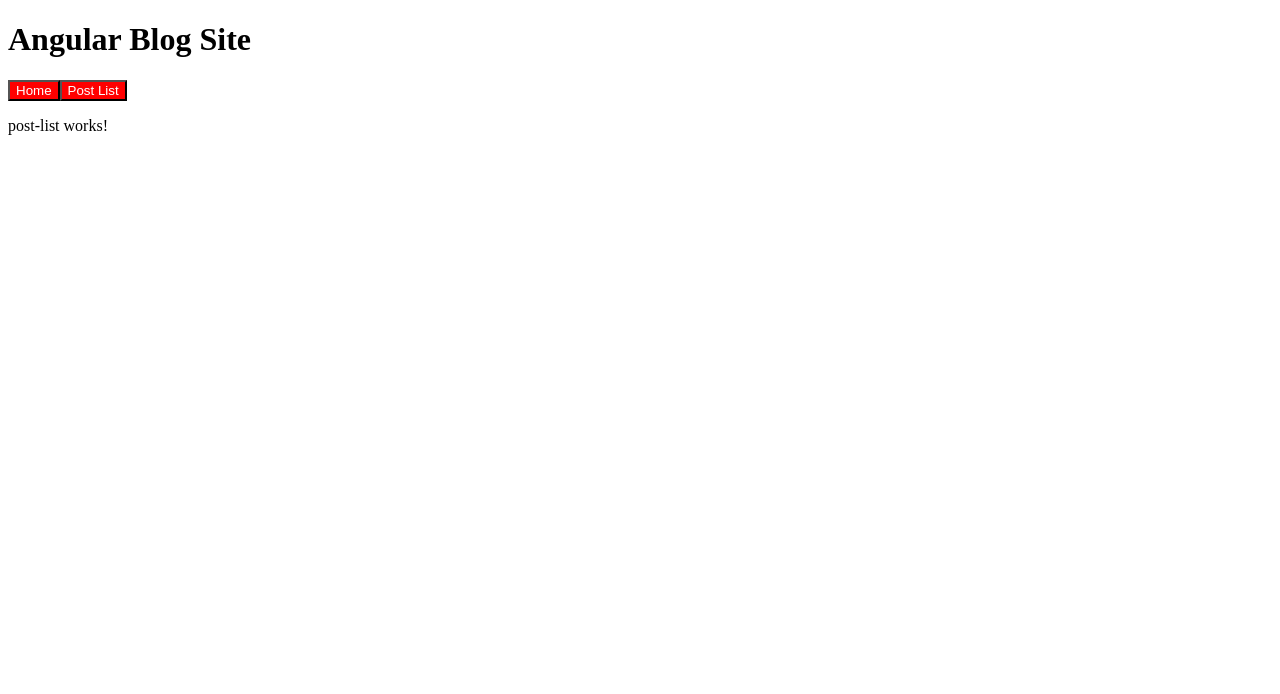
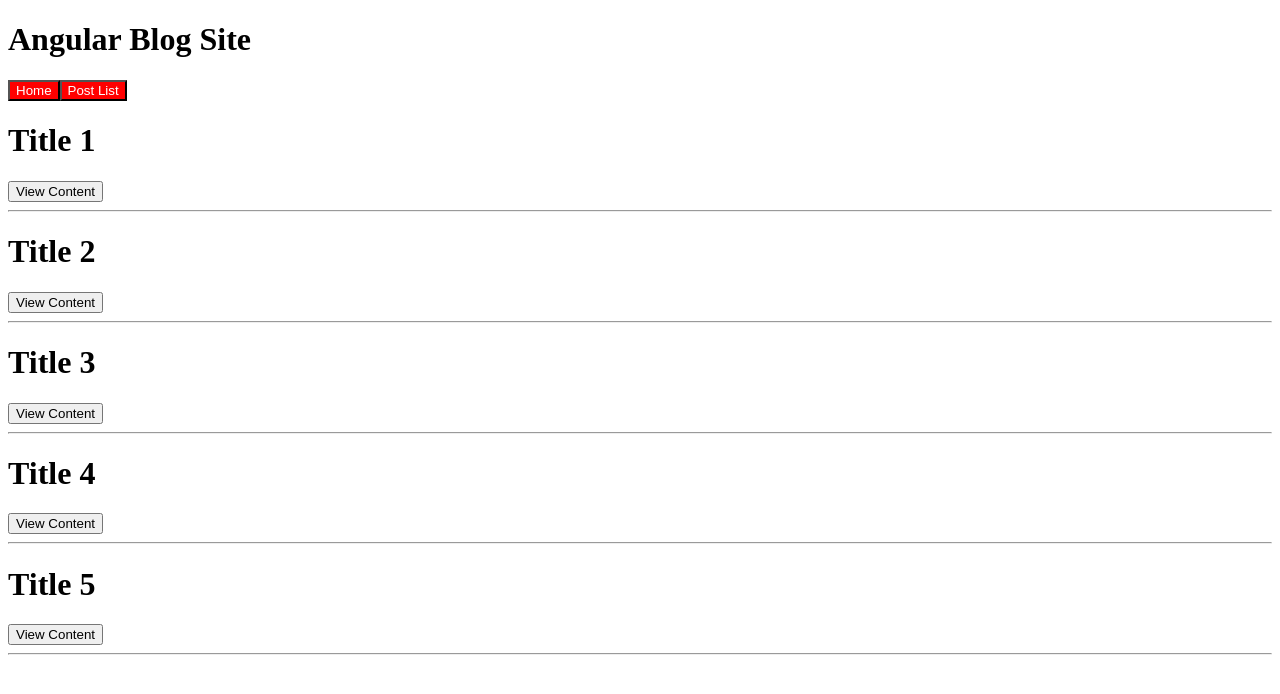
Before and after one commit to kskannandotwin/ang-routing, an Angular app: page /posts in a window 1280 px wide. Shown: the top 694 px of the page. Built offline with nearby package versions, Linux system fonts and the light colour scheme.

Commit message:
22.06.2023
completed

```diff
--- a/src/app/post-list/post-list.component.html
+++ b/src/app/post-list/post-list.component.html
@@ -1 +1,5 @@
-<p>post-list works!</p>
+<div *ngFor="let post of posts; let index = index">
+    <h1>{{ post.title }}</h1>
+    <button [routerLink]="['/post', index]">View Content</button>
+    <hr>
+</div>
--- a/src/app/post-list/post-list.component.ts
+++ b/src/app/post-list/post-list.component.ts
@@ -6,5 +6,31 @@
   styleUrls: ['./post-list.component.css']
 })
 export class PostListComponent {
-
+  posts = [
+    {
+      id: 1,
+      title: 'Title 1',
+      content: 'Lorem ipsum and so and so paragraph testing.'
+    },
+    {
+      id: 2,
+      title: 'Title 2',
+      content: 'Lorem ipsum and so and so paragraph testing.'
+    },
+    {
+      id: 3,
+      title: 'Title 3',
+      content: 'Lorem ipsum and so and so paragraph testing.'
+    },
+    {
+      id: 4,
+      title: 'Title 4',
+      content: 'Lorem ipsum and so and so paragraph testing.'
+    },
+    {
+      id: 5,
+      title: 'Title 5',
+      content: 'Lorem ipsum and so and so paragraph testing.'
+    }
+  ];
 }
--- /dev/null
+++ b/src/app/single-post/single-post.component.html
@@ -0,0 +1 @@
+<p>single-post works!</p>
```
Also changed, not shown: src/app/app.module.ts (+5 -2 lines), src/app/single-post/single-post.component.ts (added, +10 -0 lines), src/app/single-post/single-post.component.css (added), 1 other file (tests, documents, lock files or other folders).
